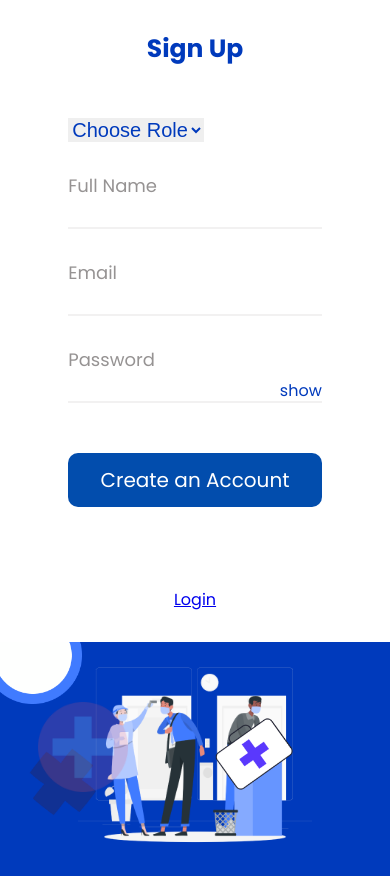
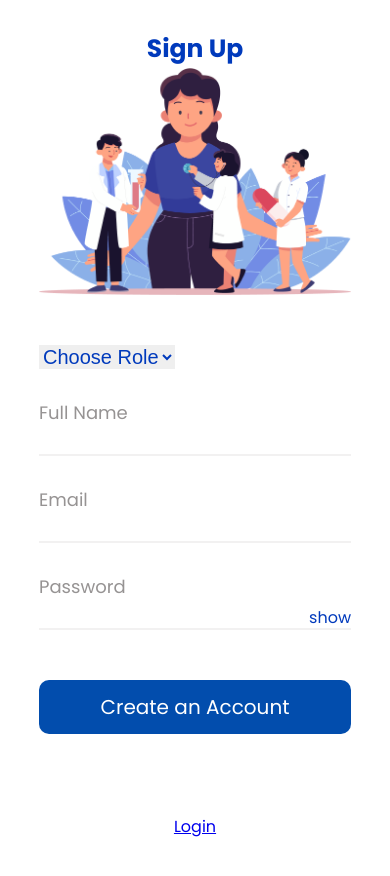
Before and after one commit to harzyz/Kluster-Health-Frontend, a React (Create React App) app: page /signup in a window 390 px wide. Built offline with nearby package versions, Linux system fonts and the light colour scheme.

Commit message:
first commit

```diff
--- a/src/pages/Login.jsx
+++ b/src/pages/Login.jsx
@@ -1,8 +1,9 @@
 import React, { useState } from "react";
 import { ToastContainer, toast } from 'react-toastify';
-  import 'react-toastify/dist/ReactToastify.css';
+import 'react-toastify/dist/ReactToastify.css';
 import styles from "./Registerpage.module.css";
 import { Link, useNavigate } from "react-router-dom";
+import image1 from "../images/sing2img.png";
 
 function Login() {
 
@@ -57,6 +58,7 @@ function Login() {
     <div className={styles.formsContainer}>
       <ToastContainer />
       <h2>Welcome</h2>
+      <img src={image1} alt="" />
       <form className={styles.regForm}>
         <div className={styles.formControl}>
           <label>Email</label>
--- a/src/pages/Registerpage.jsx
+++ b/src/pages/Registerpage.jsx
@@ -23,7 +23,7 @@ function Registerpage({children}) {
           <div className={styles.crossSvg}>
             <img src={crossSvg} alt="" />
           </div>
-          <img src={isLoginComponent ? image : image1} alt="" />
+          <img src={isLoginComponent ? image1 : image} alt="" />
           <div className={styles.firstAid}>
             <img src={firstAidbx} alt="" />
           </div >
--- a/src/pages/Registerpage.module.css
+++ b/src/pages/Registerpage.module.css
@@ -171,6 +171,9 @@
   border: none;
   font-size: 20px;
 }
+.regForm select:focus-visible{
+  outline: none;
+}
 .btnWrapper{
   padding-top: 50px;
 }
@@ -225,7 +228,7 @@
 }
 @media screen and (max-width: 500px) {
   .wrapper{
-    flex-direction: column-reverse;
+    flex-direction: column;
     height: 100%;
   }
   .regInstructions{
@@ -234,4 +237,10 @@
   .forms{
     width: 100%;
   }
+  .regImg{
+    display: none;
+  }
+  .formsContainer{
+    width: 80%;
+  }
 }
--- a/src/pages/Signup.jsx
+++ b/src/pages/Signup.jsx
@@ -1,5 +1,6 @@
 import React, { useState } from "react";
 import { ToastContainer, toast } from 'react-toastify';
+import image from "../images/signupImg.png";
 import styles from "./Registerpage.module.css";
 import { Link, useNavigate } from "react-router-dom";
 
@@ -46,17 +47,19 @@ function Signup() {
       // Display an error message or handle invalid form submission
       toast.error('Please fill in all required fields');
       return;
+    }else{
+      setIsValid(true);
+      toast.success('Registered');
     }
 
-    setIsValid(true);
 
     if (isValid) {
       if (formData.user_type === 'HP') {
+        fetchData();
         navigate('/cdprofile');
+      } else {
         fetchData();
-      } else {
         navigate('/cprofile');
-        fetchData();
       }
     }
   };
@@ -90,8 +93,9 @@ function Signup() {
 
   return (
     <div className={styles.formsContainer}>
+      <ToastContainer />
       <h2>Sign Up</h2>
-      <ToastContainer />
+      <img src={image} alt="" />
       <form className={styles.regForm}>
         <select onChange={onChange} value={user_type} name="user_type" id='user_type'>
           <option value="">Choose Role</option>
```
